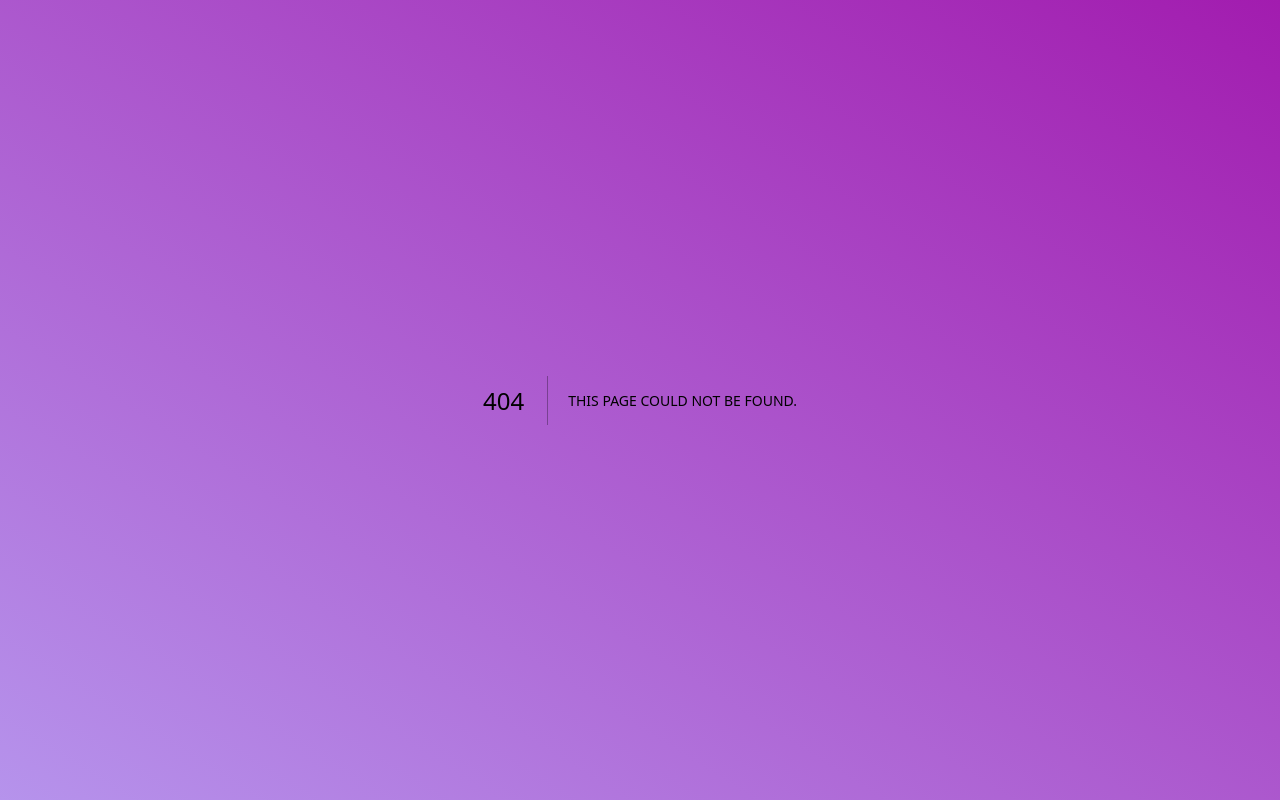
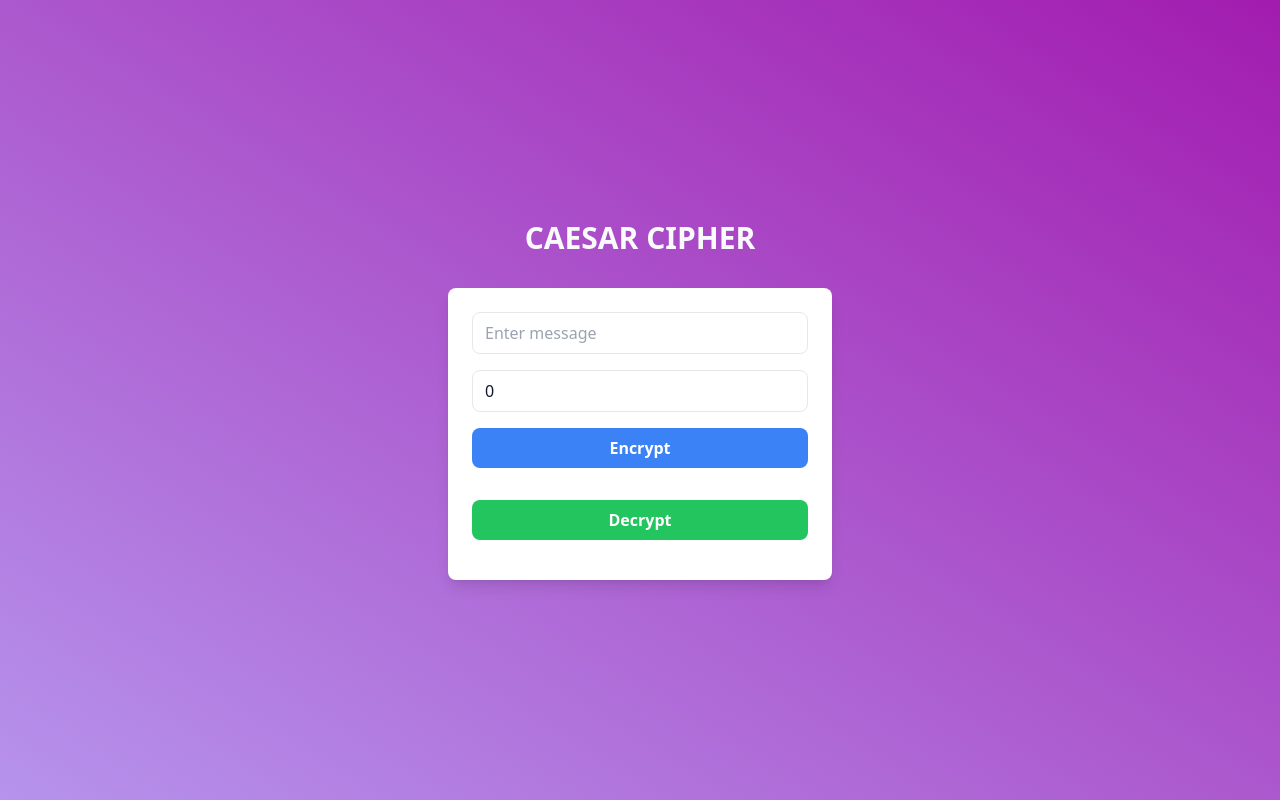
Before and after one commit to RobFraserCodes/robfraser.dev, a Next.js app: page /CaesarCipher in a window 1280 px wide. Before the commit this address had no page. Built offline with nearby package versions, Linux system fonts and the light colour scheme.

Commit message:
Caesar Cipher Page

```diff
--- /dev/null
+++ b/app/CaesarCipher/page.tsx
@@ -0,0 +1,89 @@
+'use client';
+
+import React, { useState } from 'react';
+
+function CaesarCipher() {
+  const [message, setMessage] = useState('');
+  const [shift, setShift] = useState(0);
+  const [encryptedMessage, setEncryptedMessage] = useState('');
+  const [decryptedMessage, setDecryptedMessage] = useState('');
+
+  const handleChange = (setter) => (event) => {
+    setter(event.target.value);
+  };
+
+  const encrypt = () => {
+    const parsedShift = parseInt(shift);
+    const encrypted = message
+      .split('')
+      .map((char) => {
+        const code = char.charCodeAt(0);
+        if (code >= 65 && code <= 90) {
+          return String.fromCharCode(((code - 65 + parsedShift) % 26) + 65);
+        }
+        if (code >= 97 && code <= 122) {
+          return String.fromCharCode(((code - 97 + parsedShift) % 26) + 97);
+        }
+        return char;
+      })
+      .join('');
+    setEncryptedMessage(encrypted);
+  };
+
+  const decrypt = () => {
+    const parsedShift = parseInt(shift);
+    const decrypted = encryptedMessage
+      .split('')
+      .map((char) => {
+        const code = char.charCodeAt(0);
+        if (code >= 65 && code <= 90) {
+          return String.fromCharCode(((code - 65 - parsedShift + 26) % 26) + 65);
+        }
+        if (code >= 97 && code <= 122) {
+          return String.fromCharCode(((code - 97 - parsedShift + 26) % 26) + 97);
+        }
+        return char;
+      })
+      .join('');
+    setDecryptedMessage(decrypted);
+  };
+
+
+  return (
+    <div className="flex flex-col items-center justify-center min-h-screen">
+      <h1 className="text-3xl font-bold mb-8">Caesar Cipher</h1>
+      <div className="w-96 bg-white rounded-lg p-6 shadow-lg">
+        <input
+          type="text"
+          value={message}
+          onChange={handleChange(setMessage)}
+          className="w-full px-3 py-2 mb-4 border rounded-lg focus:outline-none focus:ring focus:border-blue-300 text-slate-900"
+          placeholder="Enter message"
+        />
+        <input
+          type="number"
+          value={shift}
+          onChange={handleChange(setShift)}
+          className="w-full px-3 py-2 mb-4 border rounded-lg focus:outline-none focus:ring focus:border-blue-300 text-slate-900"
+          placeholder="Enter shift"
+        />
+        <button
+          onClick={encrypt}
+          className="w-full mb-4 px-4 py-2 bg-blue-500 text-white font-semibold rounded-lg focus:outline-none focus:ring-2 focus:ring-blue-300"
+        >
+          Encrypt
+        </button>
+        <div className="mb-4 text-slate-900">{encryptedMessage}</div>
+        <button
+          onClick={decrypt}
+          className="w-full mb-4 px-4 py-2 bg-green-500 text-white font-semibold rounded-lg focus:outline-none focus:ring-2 focus:ring-green-300"
+        >
+          Decrypt
+        </button>
+        <div className='text-slate-900'>{decryptedMessage}</div>
+      </div>
+    </div>
+  );
+}
+
+export default CaesarCipher;
```
